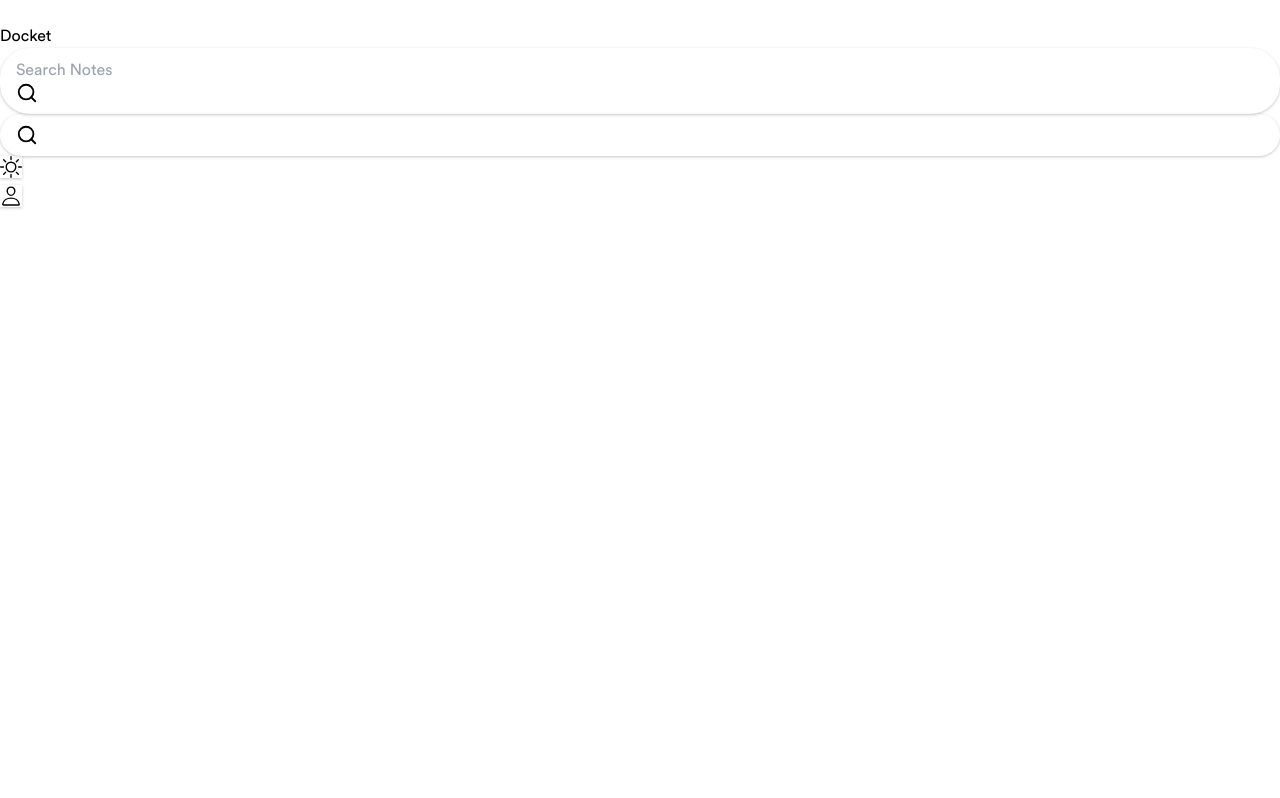
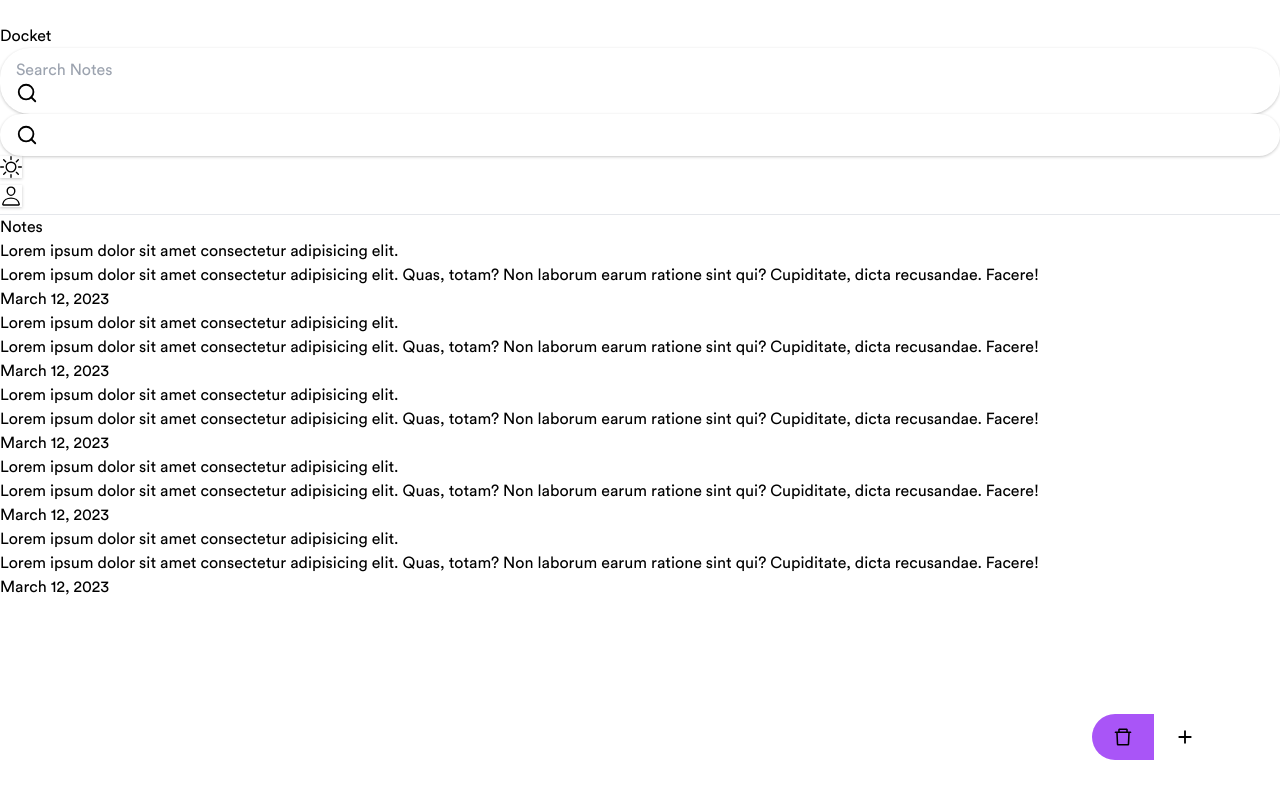
Before and after one commit to khawardev/docket-react-app, a React (Vite) app: page / in a window 1280 px wide. Built offline with nearby package versions, Linux system fonts and the light colour scheme; some icons are missing.

Commit message:
navbar commit

```diff
--- a/src/App.tsx
+++ b/src/App.tsx
@@ -4,7 +4,8 @@
 
   return (
     <>
-    <Home/>
+      <Home />
+
     </>
   )
 }
--- /dev/null
+++ b/src/Components/banner/Banner.tsx
@@ -0,0 +1,149 @@
+import './banner.scss';
+import { useState } from 'react';
+import { RiAddFill } from 'react-icons/ri';
+import { AiOutlineDelete } from 'react-icons/ai';
+import { FiFolder } from 'react-icons/fi';
+import { LuStickyNote } from 'react-icons/lu';
+import { BiCheck, BiX } from 'react-icons/bi';
+const Banner = () => {
+    const [DeletemenuVisible, setDeletemenuVisible] = useState(false);
+    const [menuVisible, setMenuVisible] = useState(false);
+    const [bgcolor, setBgcolor] = useState<string>('bg-purple-500');
+    const [textcolor, setTextcolor] = useState<string>('text-black');
+
+    const toggleMenu = () => {
+        setMenuVisible(!menuVisible)
+        if (menuVisible) {
+            setBgcolor('bg-purple-500')
+            setTextcolor('text-black')
+
+        } else {
+            setBgcolor('bg-purple-600')
+            setTextcolor('text-white')
+
+        }
+    };
+    const DeleteMenu = () => {
+        { menuVisible && setMenuVisible(!menuVisible) } // DELETE BUTTON : If ADD menu open then it close it
+        { menuVisible && setBgcolor('bg-purple-500'), setTextcolor('text-black') } // DELETE BUTTON : If Color of ADD button is visible the normal it
+        setDeletemenuVisible(!DeletemenuVisible)
+    };
+    return (
+        <>
+
+            <section className=" w-11/12 m-auto flex items-center mt-7 ">
+                <p className=" sm:text-5xl text-3xl font-extrabold">Notes</p>
+            </section>
+            <section className='w-11/12 m-auto mt-7 grid md:grid-cols-4 sm:grid-cols-3 grid-cols-2 sm:gap-4 gap-2 '>
+
+                <main className=' bg-slate-100 p-5 rounded-2xl hover:cursor-pointer hover:bg-slate-200'>
+                    {/* <div className='flex items-center justify-between'>
+                        <button>star</button>
+                    </div> */}
+                    <div className='mb-4 sm:text-xl text-base font-semibold'>
+                        Lorem ipsum dolor sit amet consectetur adipisicing elit.
+                    </div>
+                    <div  className='mb-3 md:block hidden'>
+                        <p>Lorem ipsum dolor sit amet consectetur adipisicing elit. Quas, totam? Non laborum earum ratione sint qui? Cupiditate, dicta recusandae. Facere!</p>
+                    </div>
+                    <div className='flex items-center justify-between'>
+                        <p className=' text-sm text-slate-500'>March 12, 2023</p>
+                    </div>
+                </main>
+                <main className=' bg-slate-100 p-5 rounded-2xl hover:cursor-pointer hover:bg-slate-200'>
+                    {/* <div className='flex items-center justify-between'>
+                        <button>star</button>
+                    </div> */}
+                    <div className='mb-4 sm:text-xl text-base font-semibold'>
+                        Lorem ipsum dolor sit amet consectetur adipisicing elit.
+                    </div>
+                    <div  className='mb-3 md:block hidden'>
+                        <p>Lorem ipsum dolor sit amet consectetur adipisicing elit. Quas, totam? Non laborum earum ratione sint qui? Cupiditate, dicta recusandae. Facere!</p>
+                    </div>
+                    <div className='flex items-center justify-between'>
+                        <p className=' text-sm text-slate-500'>March 12, 2023</p>
+                    </div>
+                </main>
+                <main className=' bg-slate-100 p-5 rounded-2xl hover:cursor-pointer hover:bg-slate-200'>
+                    {/* <div className='flex items-center justify-between'>
+                        <button>star</button>
+                    </div> */}
+                    <div className='mb-4 sm:text-xl text-base font-semibold'>
+                        Lorem ipsum dolor sit amet consectetur adipisicing elit.
+                    </div>
+                    <div  className='mb-3 md:block hidden'>
+                        <p>Lorem ipsum dolor sit amet consectetur adipisicing elit. Quas, totam? Non laborum earum ratione sint qui? Cupiditate, dicta recusandae. Facere!</p>
+                    </div>
+                    <div className='flex items-center justify-between'>
+                        <p className=' text-sm text-slate-500'>March 12, 2023</p>
+                    </div>
+                </main>
+                <main className=' bg-slate-100 p-5 rounded-2xl hover:cursor-pointer hover:bg-slate-200'>
+                    {/* <div className='flex items-center justify-between'>
+                        <button>star</button>
+                    </div> */}
+                    <div className='mb-4 sm:text-xl text-base font-semibold'>
+                        Lorem ipsum dolor sit amet consectetur adipisicing elit.
+                    </div>
+                    <div  className='mb-3 md:block hidden'>
+                        <p>Lorem ipsum dolor sit amet consectetur adipisicing elit. Quas, totam? Non laborum earum ratione sint qui? Cupiditate, dicta recusandae. Facere!</p>
+                    </div>
+                    <div className='flex items-center justify-between'>
+                        <p className=' text-sm text-slate-500'>March 12, 2023</p>
+                    </div>
+                </main>
+                <main className=' bg-slate-100 p-5 rounded-2xl hover:cursor-pointer hover:bg-slate-200'>
+                    {/* <div className='flex items-center justify-between'>
+                        <button>star</button>
+                    </div> */}
+                    <div className='mb-4 sm:text-xl text-base font-semibold'>
+                        Lorem ipsum dolor sit amet consectetur adipisicing elit.
+                    </div>
+                    <div  className='mb-3 md:block hidden'>
+                        <p>Lorem ipsum dolor sit amet consectetur adipisicing elit. Quas, totam? Non laborum earum ratione sint qui? Cupiditate, dicta recusandae. Facere!</p>
+                    </div>
+                    <div className='flex items-center justify-between'>
+                        <p className=' text-sm text-slate-500'>March 12, 2023</p>
+                    </div>
+                </main>
+
+
+
+            </section>
+
+
+
+            <div className=' relative'>
+                <div className='Bottom'>
+                    {menuVisible && (
+                        <ul className="menu-list" >
+                            <li className='flex  items-center gap-3'>
+                                <span ><FiFolder size={20} /></span>
+                                <p className='mt-1'>Folder</p> </li>
+                            <li className='flex  items-center gap-3'>
+                                <span ><LuStickyNote size={20} /></span>
+                                <p className='mt-1'>Notes</p> </li>
+                        </ul>
+                    )}
+                    {DeletemenuVisible ? (
+                        <>
+                            <button className={`left-button`} onClick={DeleteMenu}><BiX size={22} /></button>
+                            <button className={`bg-purple-500 right-button`} ><BiCheck size={22} /></button>
+                        </>
+                    ) :
+                        <>
+
+                            <button className={`left-button`} onClick={DeleteMenu}><AiOutlineDelete size={22} /></button>
+                            <button className={`${bgcolor} ${textcolor} right-button`} onClick={toggleMenu}><RiAddFill size={22} /></button>
+                        </>
+                    }
+
+
+                </div>
+
+            </div>
+        </>
+    )
+}
+
+export default Banner
--- /dev/null
+++ b/src/Components/banner/banner.scss
@@ -0,0 +1,66 @@
+@import "../../mixins.scss";
+.new-button {
+  display: flex;
+  justify-content: center;
+  background-color: purple;
+  padding: 10px 20px;
+  border-radius: 30px;
+
+  @include md {
+  }
+}
+.Bottom {
+  position: fixed;
+  bottom: 5%;
+  right: 5%;
+}
+
+.menu-container {
+  text-align: center;
+  margin-top: 20px;
+}
+
+.menu-list {
+  background-color: rgb(169, 85, 247);
+  border-radius: 16px;
+  padding: 8px 6px;
+  margin-bottom: 10px;
+  box-shadow: 0 1px 3px rgba(23, 23, 23, 0.24);
+  -webkit-backdrop-filter: blur(10px);
+  backdrop-filter: blur(10px);
+}
+.menu-list li {
+  font-size: 18px;
+  cursor: pointer;
+  padding: 5px 8px;
+}
+.menu-list li:hover {
+  background-color: rgb(146, 51, 234);
+  border-radius: 10px;
+  color: white;
+}
+.left-button {
+  padding-top: 0.75rem;
+  padding-bottom: 0.75rem;
+  padding-left: 1.25rem;
+  padding-right: 1.25rem;
+  border-top-left-radius: 9999px;
+  border-bottom-left-radius: 9999px;
+  background-color: rgb(169, 85, 247);
+}
+.left-button:hover {
+  color: #ffffff;
+  background-color: rgb(147 51 234);
+}
+.right-button {
+  padding-top: 0.75rem;
+  padding-bottom: 0.75rem;
+  padding-left: 1.25rem;
+  padding-right: 1.25rem;
+  border-top-right-radius: 9999px;
+  border-bottom-right-radius: 9999px;
+}
+.right-button:hover {
+  color: #ffffff;
+  background-color: rgb(147 51 234);
+}
--- a/src/Components/home/Home.tsx
+++ b/src/Components/home/Home.tsx
@@ -1,9 +1,11 @@
 import Navbar from '../navbar/Navbar';
+import Banner from '../banner/Banner';
 const Home = () => {
     return (
         <>
             <Navbar />
-
+            <hr className='mt-5' />
+            <Banner />
         </>
     )
 }
--- a/src/Components/navbar/Navbar.tsx
+++ b/src/Components/navbar/Navbar.tsx
@@ -52,7 +52,7 @@
     return (
         <>
 
-            <section className="w-11/12 m-auto flex items-center justify-between mt-5">
+            <section className="sm:w-10/12 w-11/12  m-auto flex items-center justify-between mt-5">
 
                 <nav className=" w-1/3  flex items-center ">
                     <div className='text-3xl hover:cursor-pointer text-purple-500'>
--- a/src/Components/navbar/navbar.scss
+++ b/src/Components/navbar/navbar.scss
@@ -3,14 +3,14 @@
 .search-input-header-div {
   border-radius: 30px;
   padding: 12px;
-  background-color: var(--input-dark-color);
+  background-color: white;
   box-shadow: 0 1px 3px rgba(23, 23, 23, 0.24);
   @include lg {
     padding: 10px 16px;
   }
 }
 .search-input {
-  width: 175px;
+  width: 165px;
   background-color: transparent;
   outline: 0;
   border: 0;
@@ -26,3 +26,13 @@
   outline: 0;
   border: 0;
 }
+.toggle-button {
+  background-color: var(--input-dark-color);
+  box-shadow: 0 1px 3px rgba(23, 23, 23, 0.24);
+  -webkit-backdrop-filter: blur(10px);
+  backdrop-filter: blur(10px);
+}
+.toggle-button:hover {
+  // background-color: rgba(43, 44, 50, 0.186);
+  background-color: rgb(226 232 240 );
+}
--- a/src/index.scss
+++ b/src/index.scss
@@ -15,12 +15,3 @@
   box-sizing: border-box;
   font-family: "Circular-Std";
 }
-.toggle-button {
-  background-color: var(--input-dark-color);
-  box-shadow: 0 1px 3px rgba(23, 23, 23, 0.24);
-  -webkit-backdrop-filter: blur(10px);
-  backdrop-filter: blur(10px);
-}
-.toggle-button:hover {
-  background-color: rgba(43, 44, 50, 0.186);
-}
```
